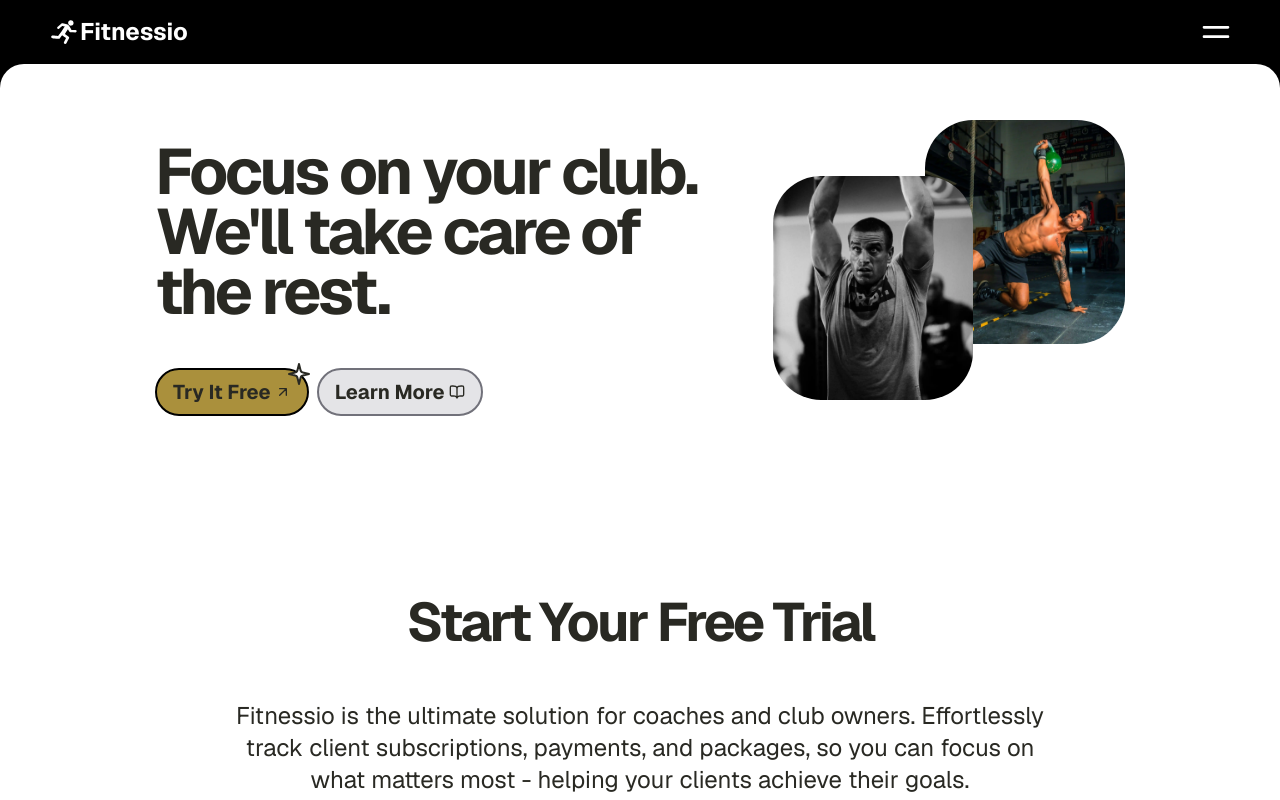
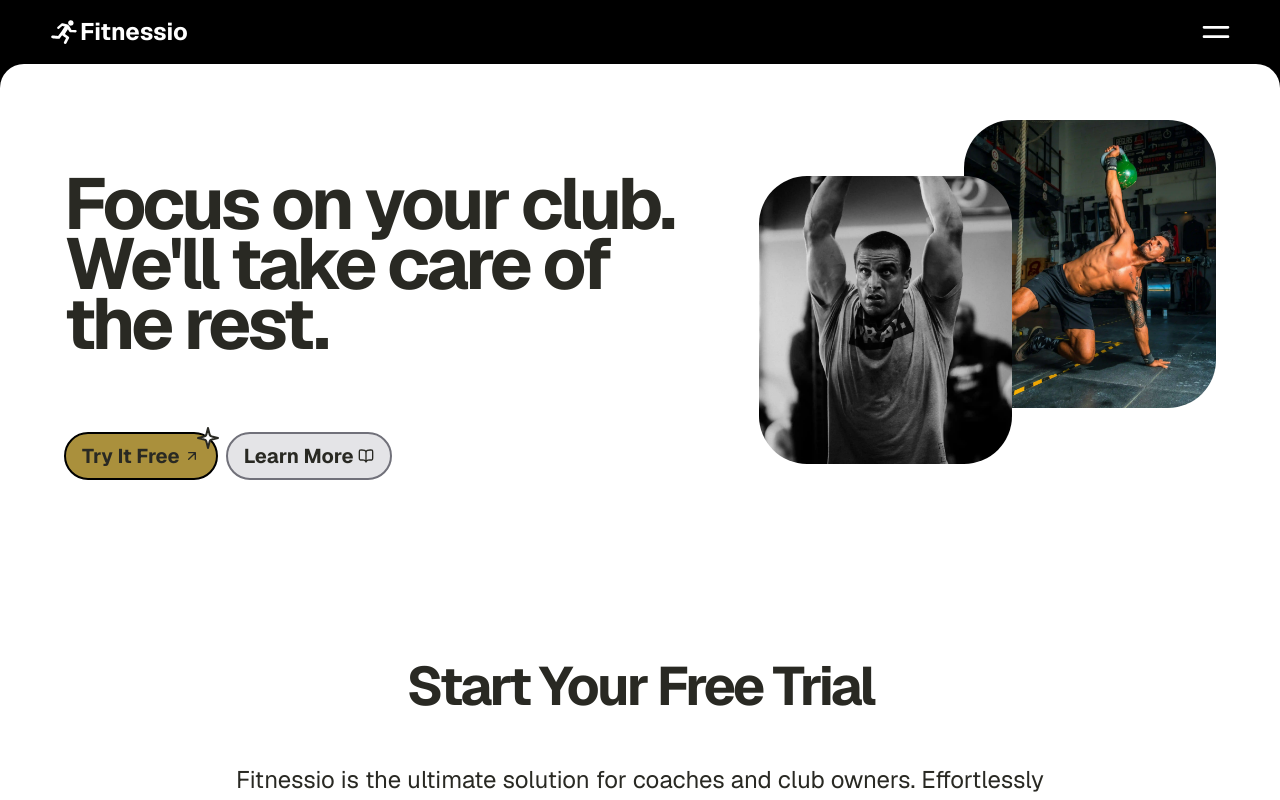
Before and after one commit to dylewskii/fitness-saas, a Next.js app: page / in a window 1280 px wide. Shown: the top 800 px of the page. Built offline with nearby package versions, Linux system fonts and the light colour scheme.

Commit message:
increase hero title on lg screens

```diff
--- a/src/components/hero.tsx
+++ b/src/components/hero.tsx
@@ -7,18 +7,18 @@ import Button from "./ui/button";
 export default function Hero() {
   return (
     <section className="flex flex-col items-center py-6 sm:px-16 sm:py-14">
-      <div className="relative flex max-w-[970px] flex-col px-8 pb-0 pt-12 sm:my-auto sm:p-0">
+      <div className="relative flex max-w-[1200px] flex-col px-8 pb-0 pt-12 sm:my-auto sm:p-0">
         <div className="flex">
           <HeroTitle />
           <ImageCard
             alt="A man holding a kettlebell above his head."
             src={imgOne}
-            className="z-30 hidden lg:-right-12 lg:top-14 lg:flex lg:h-[14rem] lg:w-[16rem]"
+            className="z-30 hidden lg:-right-12 lg:top-14 lg:flex lg:h-[18rem] lg:w-[20rem]"
           />
           <ImageCard
             alt="A man performing a turkish get up with a kettlebell"
             src={imgTwo}
-            className="z-20 hidden lg:right-0 lg:top-0 lg:flex lg:h-[14rem] lg:w-[16rem]"
+            className="z-20 hidden lg:right-0 lg:top-0 lg:flex lg:h-[18rem] lg:w-[20rem]"
           />
         </div>
 
@@ -32,7 +32,7 @@ export default function Hero() {
 
 const HeroTitle = () => {
   return (
-    <h1 className="bg-background block text-[2.5rem] font-bold tracking-tighter sm:my-auto sm:text-[3rem] md:text-[4rem] md:leading-[3.75rem]">
+    <h1 className="bg-background block text-[2.5rem] font-bold tracking-tighter sm:my-auto sm:text-[3rem] md:text-[4rem] md:leading-[3.75rem] lg:text-[4.5rem]">
       Focus on your club. <br />
       We&apos;ll take care of the rest.
     </h1>
```
